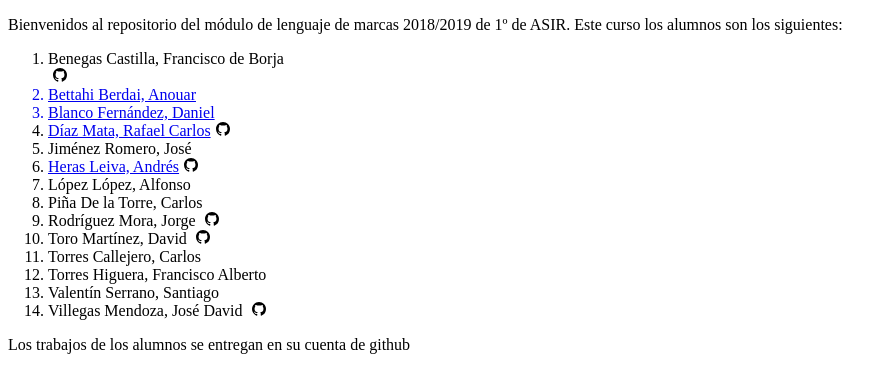
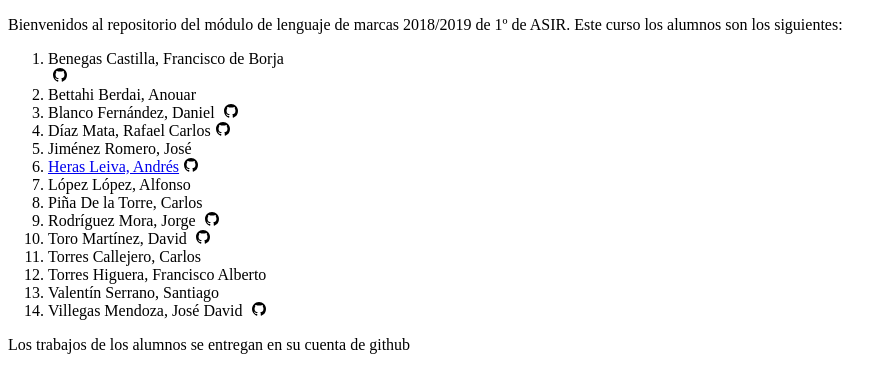
Before and after one commit to josejimenezromero/llmm1819ASIR, a plain HTML site: page index.html in a window 1280 px wide. Shown: the whole page, without its empty margins (0-893 px from the left). Drawn offline with Linux system fonts and the light colour scheme.

Commit message:
Repositorio Daniel Blanco
Ademas de una correccion de etiquetas, la etiqeuta li de borja no estaba cerrada

```diff
--- a/index.html
+++ b/index.html
@@ -13,9 +13,11 @@
     <ol>
         <li>Benegas Castilla, Francisco de Borja</li><a href="https://github.com/Borja-Benegas?tab=repositories" target="_blank"><svg height="14" class="octicon octicon-mark-github" viewBox="0 0 16 16" version="1.1" width="24" aria-hidden="true">
                     <path fill-rule="evenodd" d="M8 0C3.58 0 0 3.58 0 8c0 3.54 2.29 6.53 5.47 7.59.4.07.55-.17.55-.38 0-.19-.01-.82-.01-1.49-2.01.37-2.53-.49-2.69-.94-.09-.23-.48-.94-.82-1.13-.28-.15-.68-.52-.01-.53.63-.01 1.08.58 1.23.82.72 1.21 1.87.87 2.33.66.07-.52.28-.87.51-1.07-1.78-.2-3.64-.89-3.64-3.95 0-.87.31-1.59.82-2.15-.08-.2-.36-1.02.08-2.12 0 0 .67-.21 2.2.82.64-.18 1.32-.27 2-.27.68 0 1.36.09 2 .27 1.53-1.04 2.2-.82 2.2-.82.44 1.1.16 1.92.08 2.12.51.56.82 1.27.82 2.15 0 3.07-1.87 3.75-3.65 3.95.29.25.54.73.54 1.48 0 1.07-.01 1.93-.01 2.2 0 .21.15.46.55.38A8.013 8.013 0 0 0 16 8c0-4.42-3.58-8-8-8z"></path>
-                </svg>
+        </svg></a></li>
         <li>Bettahi Berdai, Anouar</li>
-        <li>Blanco Fernández, Daniel</li>
+        <li>Blanco Fernández, Daniel <a href="https://github.com/danielblafer?tab=repositories" target="_blank"><svg height="14" class="octicon octicon-mark-github" viewBox="0 0 16 16" version="1.1" width="24" aria-hidden="true">
+                    <path fill-rule="evenodd" d="M8 0C3.58 0 0 3.58 0 8c0 3.54 2.29 6.53 5.47 7.59.4.07.55-.17.55-.38 0-.19-.01-.82-.01-1.49-2.01.37-2.53-.49-2.69-.94-.09-.23-.48-.94-.82-1.13-.28-.15-.68-.52-.01-.53.63-.01 1.08.58 1.23.82.72 1.21 1.87.87 2.33.66.07-.52.28-.87.51-1.07-1.78-.2-3.64-.89-3.64-3.95 0-.87.31-1.59.82-2.15-.08-.2-.36-1.02.08-2.12 0 0 .67-.21 2.2.82.64-.18 1.32-.27 2-.27.68 0 1.36.09 2 .27 1.53-1.04 2.2-.82 2.2-.82.44 1.1.16 1.92.08 2.12.51.56.82 1.27.82 2.15 0 3.07-1.87 3.75-3.65 3.95.29.25.54.73.54 1.48 0 1.07-.01 1.93-.01 2.2 0 .21.15.46.55.38A8.013 8.013 0 0 0 16 8c0-4.42-3.58-8-8-8z"></path>
+                </svg></a></li>
         <li>Díaz Mata, Rafael Carlos<a href="https://github.com/rafaeldiazmata?tab=repositories"><svg height="14" class="octicon octicon-mark-github" viewBox="0 0 16 16" version="1.1" width="24" aria-hidden="true">
                     <path fill-rule="evenodd" d="M8 0C3.58 0 0 3.58 0 8c0 3.54 2.29 6.53 5.47 7.59.4.07.55-.17.55-.38 0-.19-.01-.82-.01-1.49-2.01.37-2.53-.49-2.69-.94-.09-.23-.48-.94-.82-1.13-.28-.15-.68-.52-.01-.53.63-.01 1.08.58 1.23.82.72 1.21 1.87.87 2.33.66.07-.52.28-.87.51-1.07-1.78-.2-3.64-.89-3.64-3.95 0-.87.31-1.59.82-2.15-.08-.2-.36-1.02.08-2.12 0 0 .67-.21 2.2.82.64-.18 1.32-.27 2-.27.68 0 1.36.09 2 .27 1.53-1.04 2.2-.82 2.2-.82.44 1.1.16 1.92.08 2.12.51.56.82 1.27.82 2.15 0 3.07-1.87 3.75-3.65 3.95.29.25.54.73.54 1.48 0 1.07-.01 1.93-.01 2.2 0 .21.15.46.55.38A8.013 8.013 0 0 0 16 8c0-4.42-3.58-8-8-8z"></path>
                 </svg></a></li>
```
